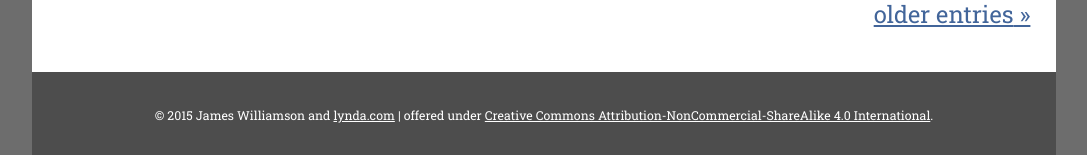
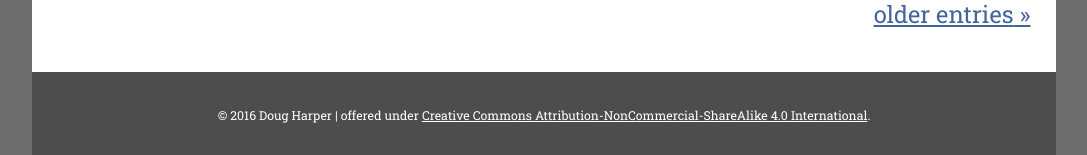
Before and after one commit to endodoug/endodoug.github.io, a Jekyll site: the page built from index.html, in a window 1280 px wide. Shown: the part 1877-2032 px from the top of the page, without its empty margins (96-1183 px from the left). Built offline with Jekyll 4.4.1, drawn with Linux system fonts in a browser that asks for light colours; the list of posts is cut into pages by our own code.

Commit message:
Update footer.html
Footer update

```diff
--- a/_includes/footer.html
+++ b/_includes/footer.html
@@ -1,3 +1,3 @@
 <footer role="contentinfo" class="page-footer">
-<p class="legal">&copy; 2015 James Williamson and <a href="http://www.lynda.com" title="lynda">lynda.com</a> | offered under <a href="http://creativecommons.org/licenses/by-nc-sa/4.0/" title="Creative Commons License">Creative Commons Attribution-NonCommercial-ShareAlike 4.0 International</a>.</p>
+<p class="legal">&copy; 2016 Doug Harper  | offered under <a href="http://creativecommons.org/licenses/by-nc-sa/4.0/" title="Creative Commons License">Creative Commons Attribution-NonCommercial-ShareAlike 4.0 International</a>.</p>
 </footer>
```
